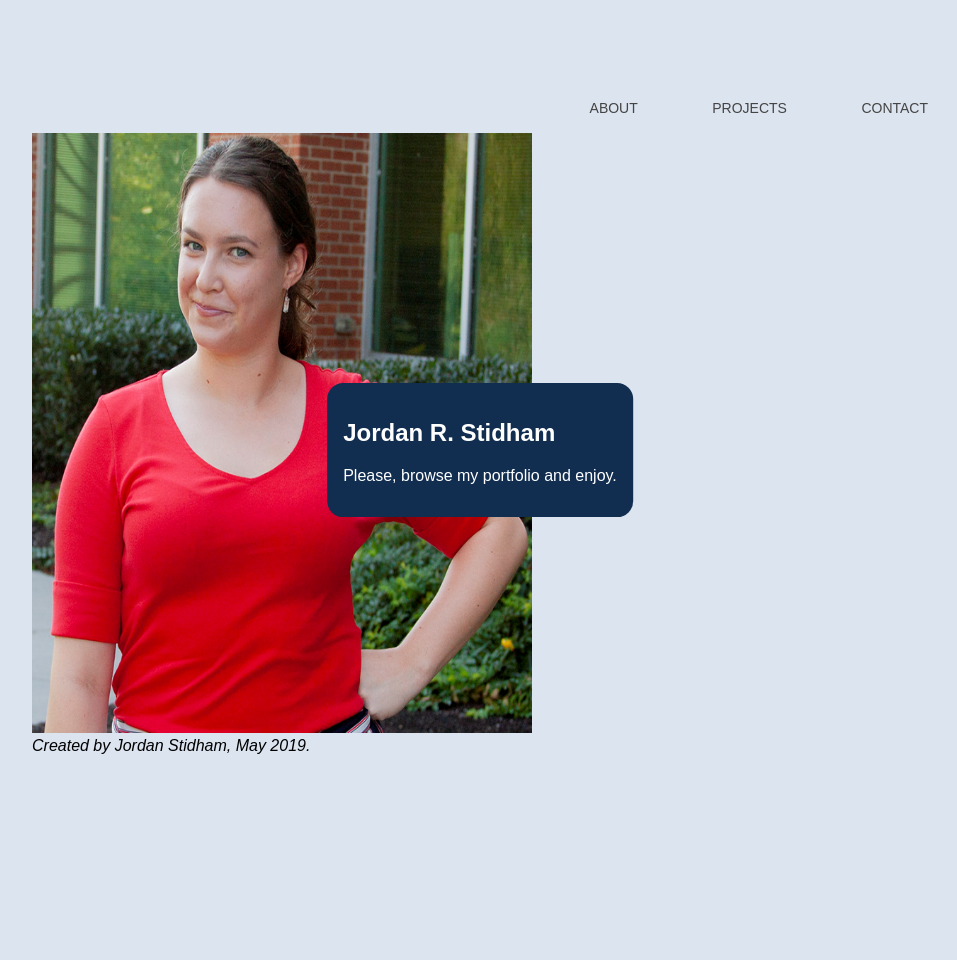
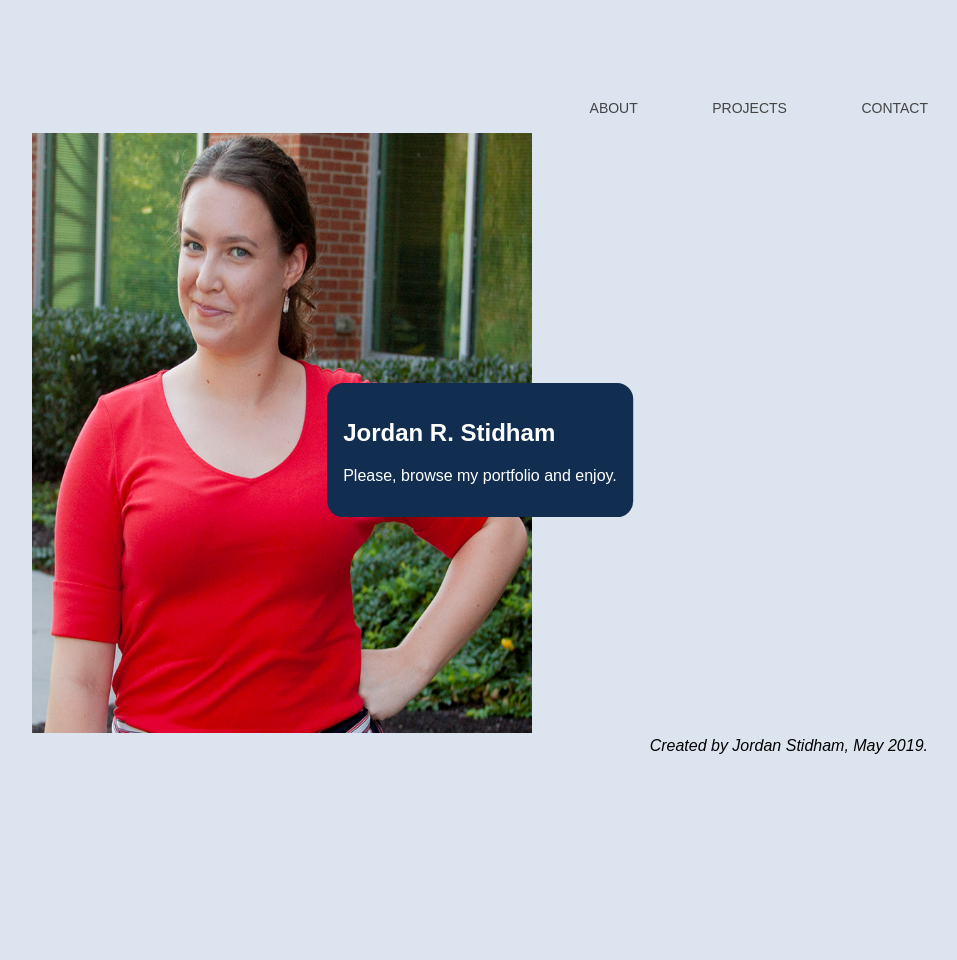
Before and after one commit to jordanstidham/PORTFOLIO, a Jekyll site: the page built from README.md, in a window 1280 px wide. Shown: the whole page, without its empty margins (160-1117 px from the left). Built offline with Jekyll 4.4.1, drawn with Linux system fonts in a browser that asks for light colours; our own code applies the rules of GitHub Pages for plain Markdown files.

Commit message:
Update main.css

```diff
--- a/css/main.css
+++ b/css/main.css
@@ -54,6 +54,6 @@ body {
 	img.rounded-corners {
   border-radius: 50%;
 }
-.address {
+address {
     float: right;
 }
```
